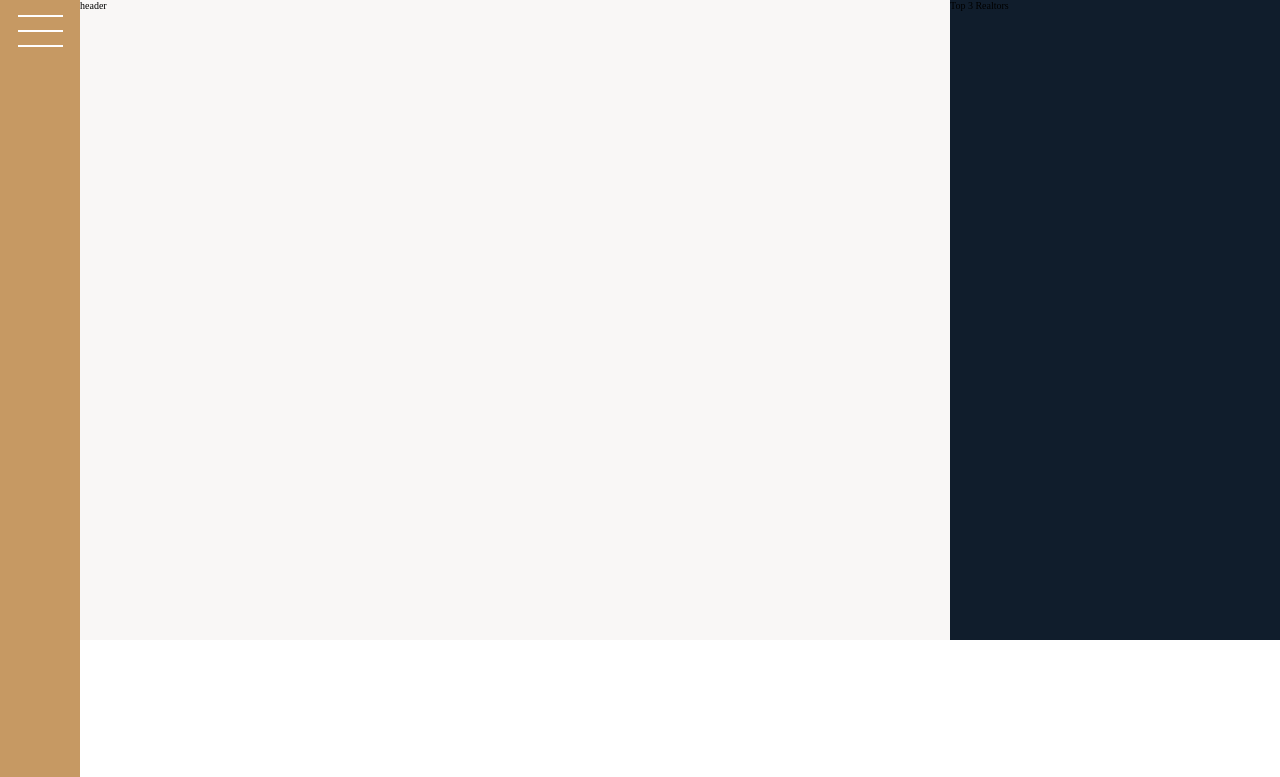
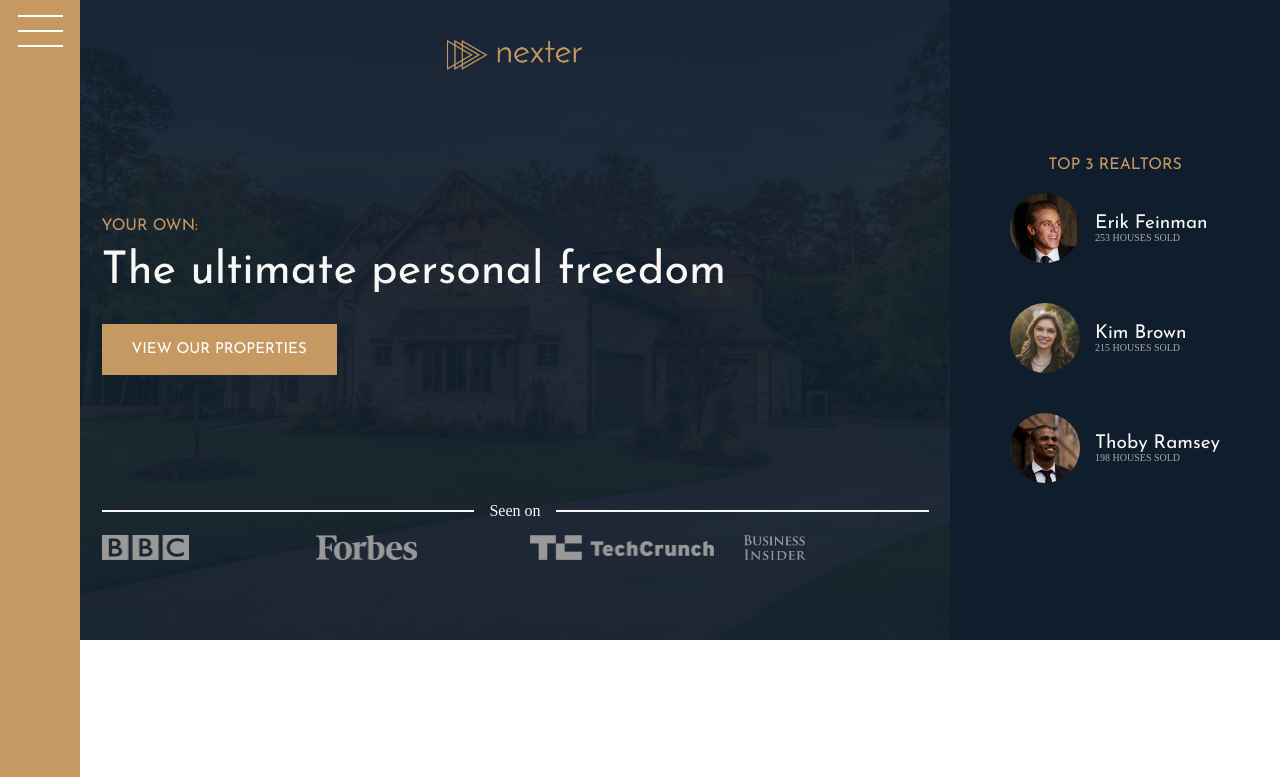
Before and after one commit to reanzi/nexter-grid, a website: page index.html in a window 1280 px wide. Shown: the top 777 px of the page. Drawn offline with Linux system fonts and the light colour scheme.

Commit message:
manage vertical spacing, using psudo elements as grid items

```diff
--- a/index.html
+++ b/index.html
@@ -20,8 +20,40 @@
         <button class="nav-btn"></button>
       </div>
     </div>
-    <header class="header">header</header>
-    <div class="realtors">Top 3 Realtors</div>
+    <header class="header">
+      <img src="img/logo.png" alt="Nexter logo" class="header__logo" />
+      <h3 class="heading-3">Your own:</h3>
+      <h1 class="heading-1">The ultimate personal freedom</h1>
+      <button class="btn header__btn">View our properties</button>
+
+      <div class="header__seenon-text">Seen on</div>
+      <div class="header__seenon-logos">
+        <img src="img/logo-bbc.png" alt="seen on logo 1" />
+        <img src="img/logo-forbes.png" alt="seen on logo 2" />
+        <img src="img/logo-techcrunch.png" alt="seen on logo 3" />
+        <img src="img/logo-bi.png" alt="seen on logo 4" />
+      </div>
+    </header>
+    <div class="realtors">
+      <h3 class="heading-3">Top 3 Realtors</h3>
+      <div class="realtors__list">
+        <img src="img/realtor-1.jpeg" alt="Realtor 1" class="realtors__img" />
+        <div class="realtors__details">
+          <h4 class="heading-4 heading-4--light">Erik Feinman</h4>
+          <p class="realtors__sold">253 houses sold</p>
+        </div>
+        <img src="img/realtor-2.jpeg" alt="Realtor 2" class="realtors__img" />
+        <div class="realtors__details">
+          <h4 class="heading-4 heading-4--light">Kim Brown</h4>
+          <p class="realtors__sold">215 houses sold</p>
+        </div>
+        <img src="img/realtor-3.jpeg" alt="Realtor 3" class="realtors__img" />
+        <div class="realtors__details">
+          <h4 class="heading-4 heading-4--light">Thoby Ramsey</h4>
+          <p class="realtors__sold">198 houses sold</p>
+        </div>
+      </div>
+    </div>
     <!-- FEATURES -->
     <section class="features">
       <div class="feature">
--- a/sass/_header.scss
+++ b/sass/_header.scss
@@ -1,4 +1,57 @@
 .header {
-  background-color: $color-grey-light-1;
+  background-color: $color-grey-dark-1;
   grid-column: full-start / col-end 6;
+  background-image: linear-gradient(
+      rgba($color-secondary, 0.93),
+      rgba($color-secondary, 0.93)
+    ),
+    url(../img/hero.jpeg);
+  background-size: cover;
+  background-position: center;
+  padding: 8rem;
+  padding-top: 4rem;
+
+  display: grid;
+  grid-template-rows: 1fr min-content 6rem 1fr;
+  grid-template-columns: max-content;
+  grid-row-gap: 1.5rem;
+  justify-content: center;
+
+  &__logo {
+    height: 3rem;
+    justify-self: center;
+  }
+
+  &__btn {
+    align-self: start;
+    justify-self: start;
+  }
+
+  &__seenon-text {
+    display: grid;
+    grid-template-columns: 1fr max-content 1fr;
+    column-gap: 1.5rem;
+    align-items: center;
+
+    font-size: 1.6rem;
+    color: $color-grey-light-1;
+
+    &::before,
+    &::after {
+      content: "";
+      height: 2px;
+      display: block;
+      background-color: currentColor;
+    }
+  }
+  &__seenon-logos {
+    display: grid;
+    grid-template-columns: repeat(4, 1fr);
+    column-gap: 3rem;
+    justify-content: center;
+    img {
+      height: 2.5rem;
+      filter: brightness(60%);
+    }
+  }
 }
--- a/sass/_realtors.scss
+++ b/sass/_realtors.scss
@@ -1,4 +1,29 @@
 .realtors {
   background-color: $color-secondary;
   grid-column: col-start 7 / full-end;
+  padding: 3rem;
+
+  display: grid;
+  align-content: center;
+  justify-content: center;
+  justify-items: center;
+  row-gap: 2rem;
+
+  &__list {
+    display: grid;
+    grid-template-columns: min-content max-content;
+    column-gap: 1.5rem;
+    row-gap: 5vh;
+    align-items: center;
+  }
+  &__img {
+    width: 7rem;
+    border-radius: 50%;
+    display: block;
+  }
+  &__sold {
+    text-transform: uppercase;
+    color: $color-grey-light-2;
+    margin-top: -1px;
+  }
 }
--- a/sass/_typography.scss
+++ b/sass/_typography.scss
@@ -5,6 +5,9 @@
 
 .heading-1 {
   @extend %heading;
+  font-size: 4.5rem;
+  color: $color-grey-light-1;
+  line-height: 1;
 }
 .heading-2 {
   @extend %heading;
```
Also changed, not shown: css/style.css.
